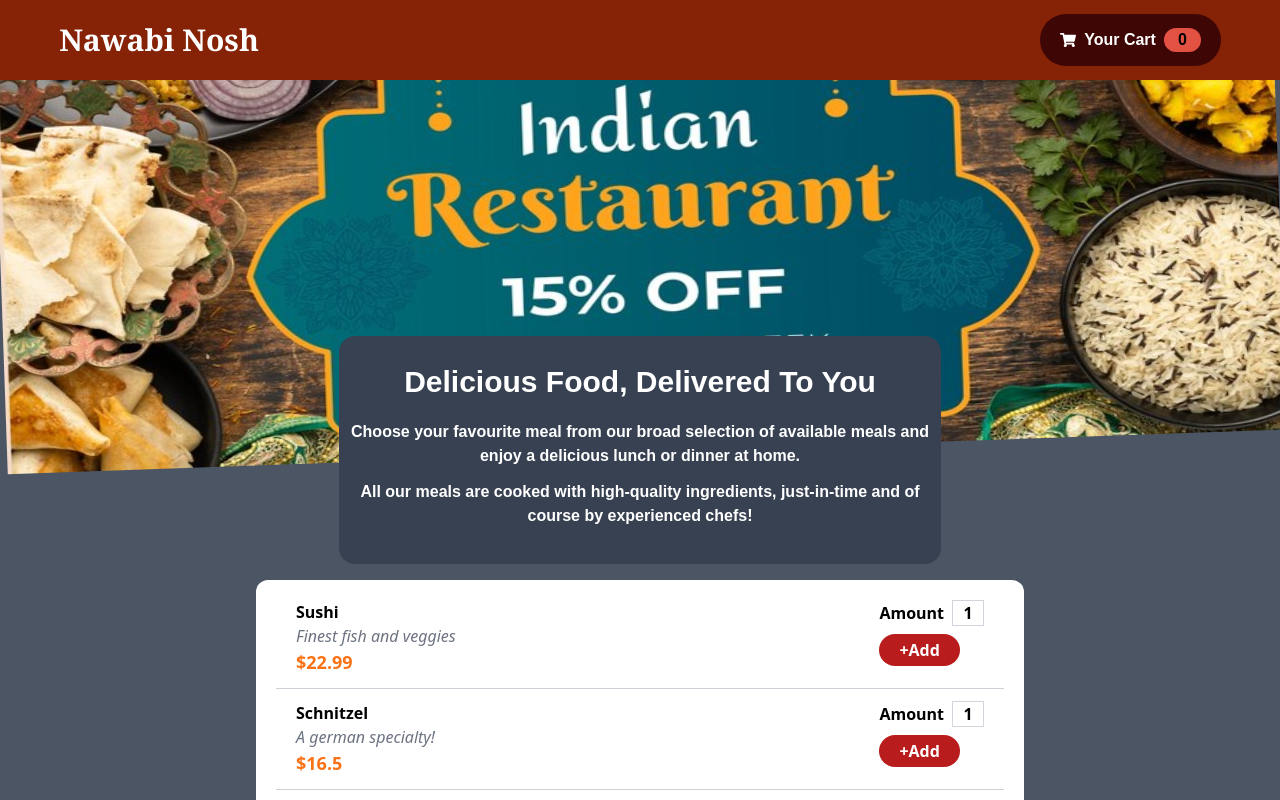
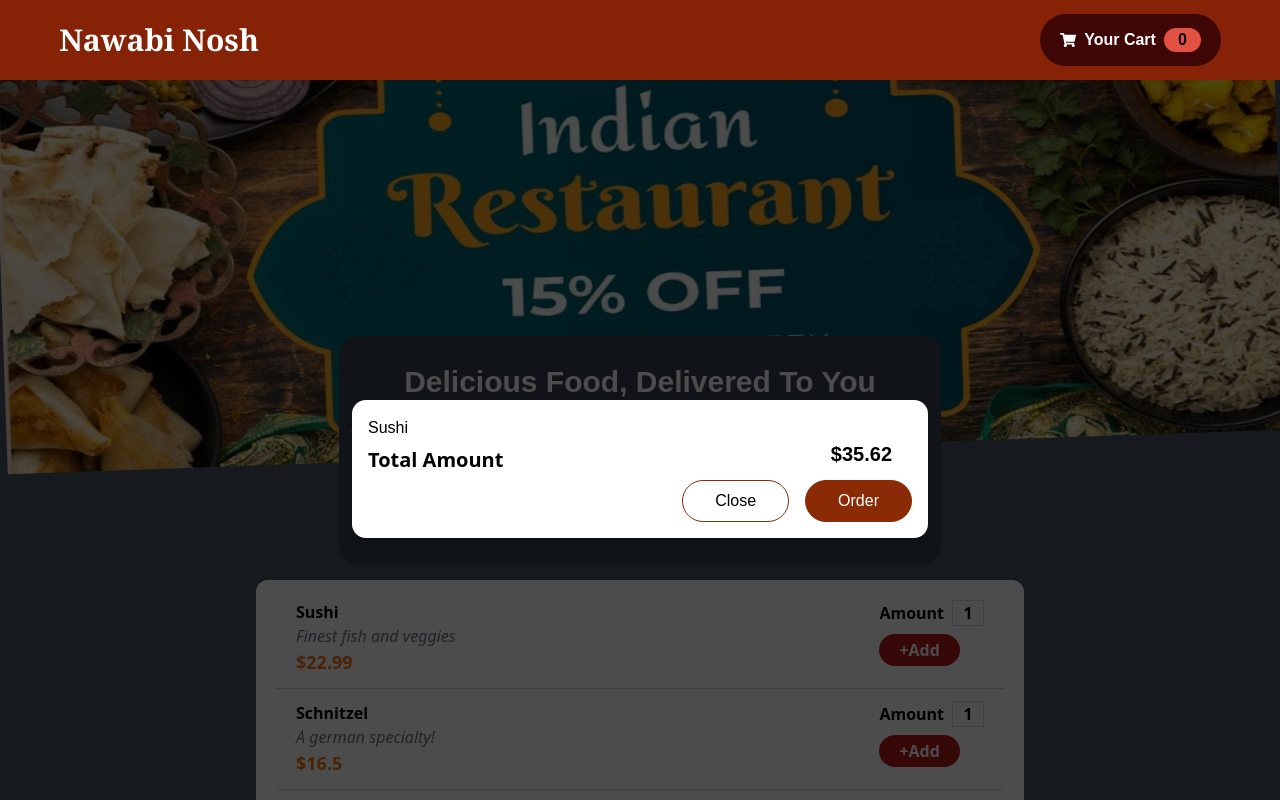
Before and after one commit to Atul9180/React_Ecommerce_Application, a JavaScript app in the folder client/: page / in a window 1280 px wide. Shown: the top 800 px of the page. Built offline with nearby package versions, Linux system fonts and the light colour scheme.

Commit message:
hard Coded Cart

```diff
--- a/client/src/App.js
+++ b/client/src/App.js
@@ -1,3 +1,4 @@
+import Cart from "./components/Cart/Cart";
 import Header from "./components/Layout/Header";
 import Meals from "./components/Meals/Meals";
 
@@ -5,6 +6,7 @@ function App() {
   return (
     <div>
       <Header />
+      <Cart />
       <Meals />
     </div>
   );
--- /dev/null
+++ b/client/src/components/Cart/Cart.js
@@ -0,0 +1,34 @@
+import Card from "../UI/Card";
+
+const Cart = () => {
+  const cartItems = (
+    <ul className="list-none m-0 p-0">
+      {[{ id: "c1", name: "Sushi", amount: 2, price: 12.99 }].map((item) => (
+        <li key={item.id}>{item.name}</li>
+      ))}
+    </ul>
+  );
+
+  return (
+    <>
+      <div className="fixed top-0 left-0 w-full h-full bg-black opacity-70 z-20"></div>
+      <Card className="fixed w-[45%] top-1/2 left-1/2 z-30 transform -translate-x-1/2">
+        {cartItems}
+        <div className="flex justify-between items-center font-extrabold text-xl">
+          <span className="font-sans">Total Amount</span>
+          <span className="mr-5 mb-3">$35.62</span>
+        </div>
+        <div className="text-right">
+          <button className="font-inherit cursor-pointer border border-solid border-[#8a2b06] py-2 px-8 rounded-full ml-4 hover:bg-[#5a1a01] hover:border-[#5a1a01] hover:text-white">
+            Close
+          </button>
+          <button className="font-inherit cursor-pointer bg-[#8a2b06] text-white border border-solid border-[#8a2b06] py-2 px-8 rounded-full ml-4 hover:bg-[#5a1a01] hover:border-[#5a1a01]">
+            Order
+          </button>
+        </div>
+      </Card>
+    </>
+  );
+};
+
+export default Cart;
--- /dev/null
+++ b/client/src/components/Cart/HeaderCartButton.js
@@ -0,0 +1,15 @@
+import { FaShoppingCart } from "react-icons/fa";
+
+const HeaderCartButton = () => {
+  return (
+    <button className="flex items-center justify-around px-5 py-3.5 bg-[#3f0606] rounded-full cursor-pointer sm:mr-[4vw] mr-[2vw] ">
+      <FaShoppingCart className="text-white" />
+      <span className="text-white font-semibold ml-2">Your Cart</span>
+      <div className="w-auto px-3.5 ml-2 rounded-full bg-[#e35143] flex items-center justify-center">
+        <span className="font-semibold">0</span>
+      </div>
+    </button>
+  );
+};
+
+export default HeaderCartButton;
--- a/client/src/components/Layout/Header.js
+++ b/client/src/components/Layout/Header.js
@@ -1,5 +1,5 @@
-import { FaShoppingCart } from "react-icons/fa";
 import promotionBannerImage from "../../assets/PromotionBanner.png";
+import HeaderCartButton from "../Cart/HeaderCartButton";
 
 const Header = () => {
   return (
@@ -8,13 +8,7 @@ const Header = () => {
         <h1 className="text-white sm:text-3xl text-2xl font-bold font-serif sm:ml-[4vw] ml-[2vw]">
           Nawabi Nosh
         </h1>
-        <button className="flex items-center justify-around px-5 py-3.5 bg-[#3f0606] rounded-full cursor-pointer sm:mr-[4vw] mr-[2vw] ">
-          <FaShoppingCart className="text-white" />
-          <span className="text-white font-semibold ml-2">Your Cart</span>
-          <div className="w-auto px-3.5 ml-2 rounded-full bg-[#e35143] flex items-center justify-center">
-            <span className="font-semibold">0</span>
-          </div>
-        </button>
+        <HeaderCartButton />
       </header>
 
       <div className="pt-14 h-[50vh] lg:h-[60vh] sm:h-[55vh] overflow-hidden">
--- a/client/src/components/Meals/AvailableMeals.js
+++ b/client/src/components/Meals/AvailableMeals.js
@@ -43,7 +43,7 @@ const AvailableMeals = () => {
   const mealsList = DUMMY_MEALS.map((meal, index) => (
     <>
       <li
-        id={meal.id}
+        key={meal.id}
         className="bg-white list-none font-sans px-5 py-3 mb-0 flex justify-between"
       >
         <div>
@@ -76,11 +76,9 @@ const AvailableMeals = () => {
   ));
 
   return (
-    // <div className="w-full bg-gray-600 pb-5">
     <div className="w-[94vw] sm:w-[90vw] md:w-[80vw] lg:w-[60vw] px-5 py-2 rounded-xl mx-auto bg-white mb-[1em]">
       {mealsList}
     </div>
-    // </div>
   );
 };
 
--- /dev/null
+++ b/client/src/components/UI/Card.js
@@ -0,0 +1,11 @@
+const Card = (props) => {
+  return (
+    <div
+      className={`p-[1rem] shadow-md rounded-[14px] bg-white mx-auto ${props.className}`}
+    >
+      {props.children}
+    </div>
+  );
+};
+
+export default Card;
```
